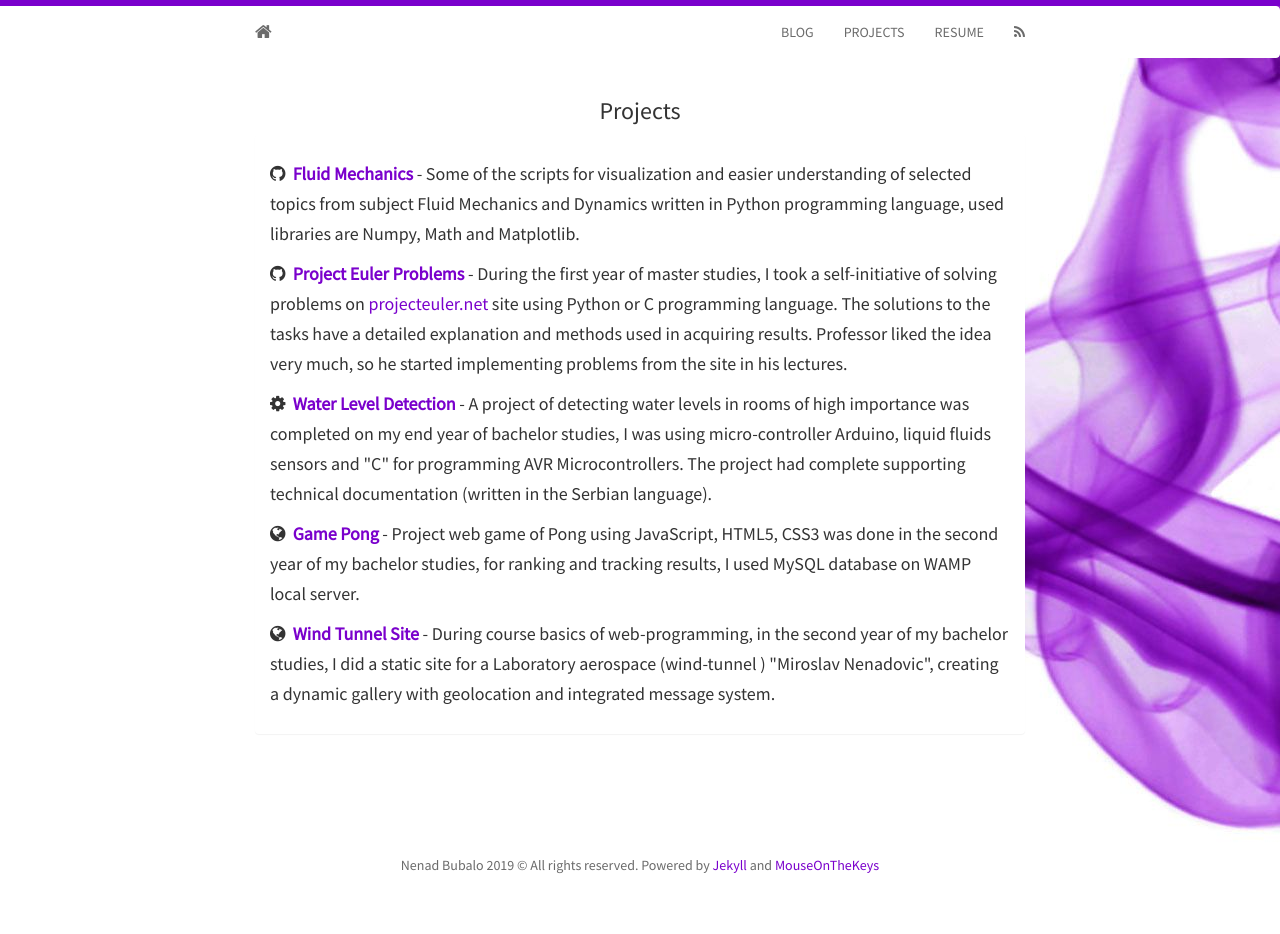
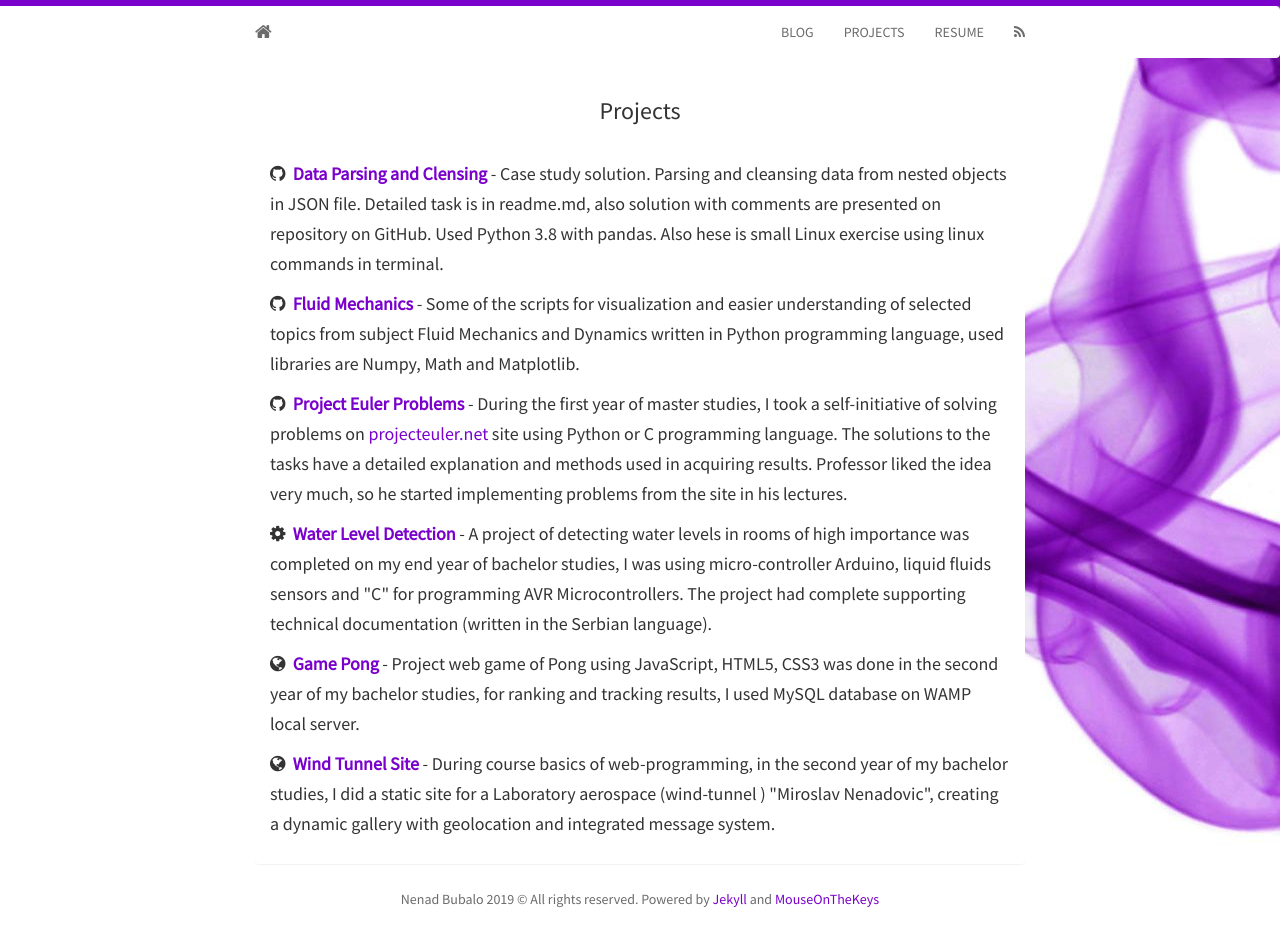
Before and after one commit to MouseOnTheKeys/mouse, a Jekyll site: the page built from projects.html, in a window 1280 px wide. Built offline with Jekyll 4.4.1, drawn with Linux system fonts in a browser that asks for light colours; nearby versions of some CDN libraries; before the commit the page ends 900 px from its top, so only the background shows below that.

Commit message:
project added parsing and cleansing

```diff
--- a/_includes/projects.html
+++ b/_includes/projects.html
@@ -3,6 +3,10 @@
   <h3>Projects</h3>
   <div class="panel panel-default">
     <div class="panel-body">
+		<h5>
+			<i class="fa fa-github"></i>&nbsp;&nbsp;<strong><a href="https://github.com/MouseOnTheKeys/Parsing_Cleansing_Python">Data Parsing and Clensing</a></strong>
+			- Case study solution. Parsing and cleansing data from nested objects in JSON file. Detailed task is in readme.md, also solution with comments are presented on repository on GitHub. Used Python 3.8 with pandas. Also hese is small Linux exercise using linux commands in terminal.
+		</h5>
     	<h5>
 			<i class="fa fa-github"></i>&nbsp;&nbsp;<strong><a href="https://github.com/MouseOnTheKeys/FluidMechanics">Fluid Mechanics</a></strong>
 			- Some of the scripts for visualization and easier understanding of selected topics from subject Fluid Mechanics and Dynamics written in Python programming language, used libraries are  Numpy, Math and Matplotlib.
```
